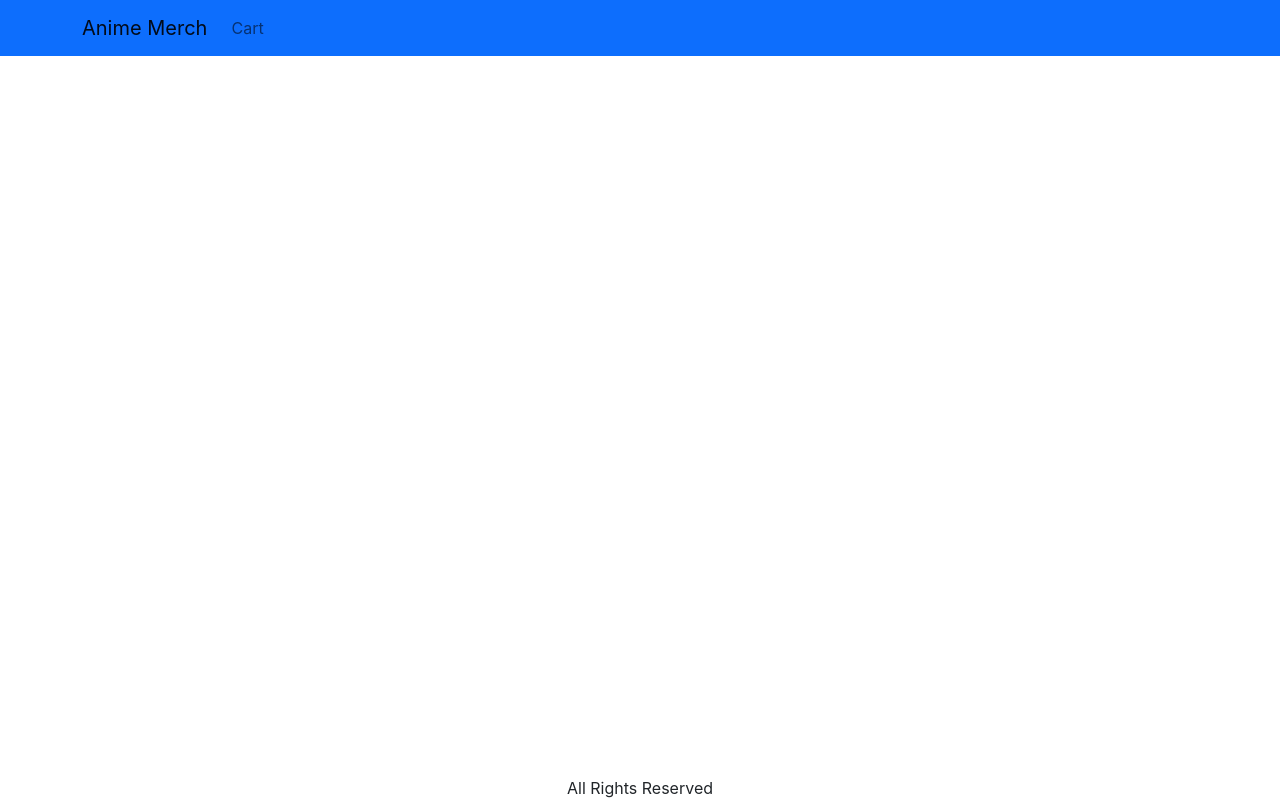
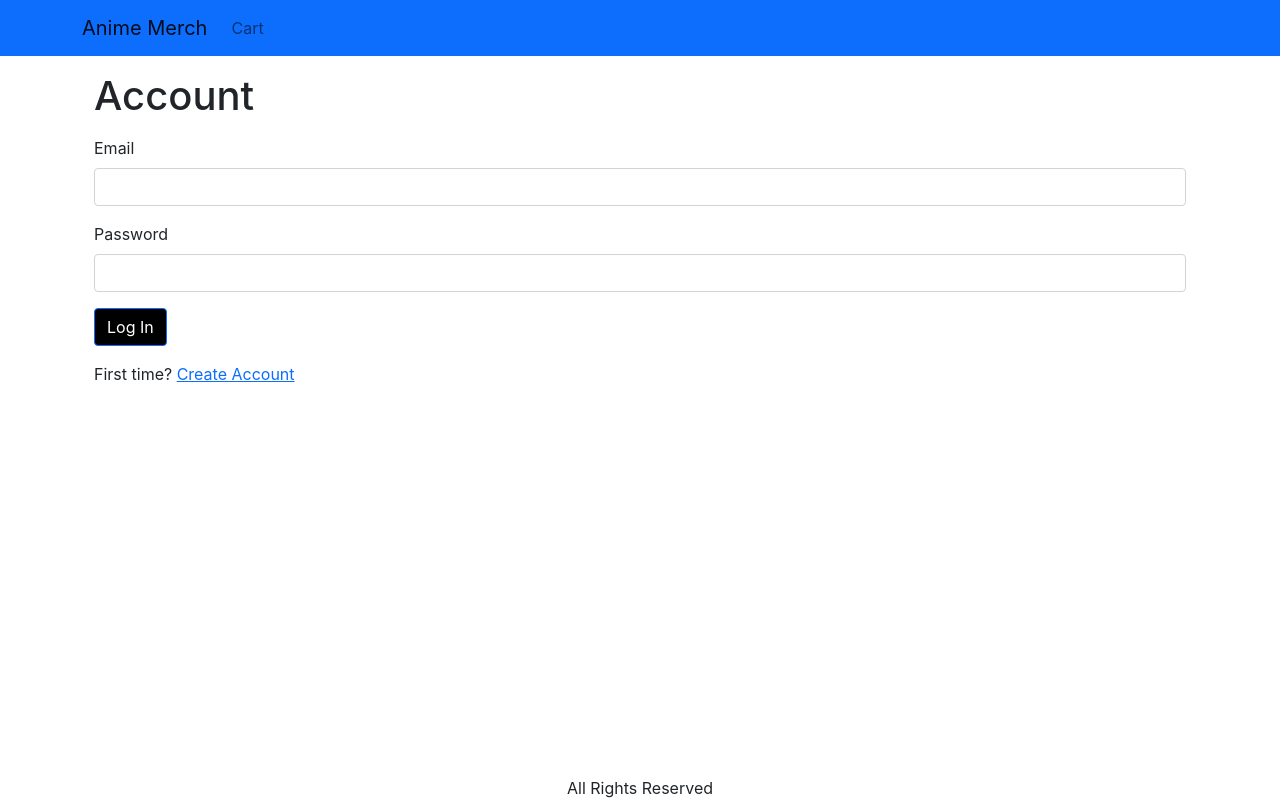
Before and after one commit to BHernandez9632/AnimeMerch, a React (Create React App) app in the folder frontend/: page /signin in a window 1280 px wide. Built offline with nearby package versions, Linux system fonts and the light colour scheme.

Commit message:
Signup Page

```diff
--- a/frontend/src/App.js
+++ b/frontend/src/App.js
@@ -9,6 +9,7 @@
 import { useContext } from 'react';
 import { Storage } from './Storage';
 import CartPage from './pages/CartPage';
+import LoginPage from './pages/LoginPage';
 
 function App() {
   const { state } = useContext(Storage);
@@ -39,6 +40,7 @@
           <Container className="mt-1">
             <Routes>
               <Route path="/merch/:slug" element={<MerchPage />} />
+              <Route path="/signin" element={<LoginPage />} />
               <Route path="/cart" element={<CartPage />} />
               <Route path="/" element={<HomePage />} />
             </Routes>
--- a/frontend/src/index.css
+++ b/frontend/src/index.css
@@ -31,6 +31,10 @@
   max-width: 400px;
 }
 
+.small-container {
+  max-width: 600px;
+}
+
 .merch-info {
   padding: 1rem;
 }
--- /dev/null
+++ b/frontend/src/pages/LoginPage.js
@@ -0,0 +1,37 @@
+import { Link, useLocation } from 'react-router-dom';
+import Container from 'react-bootstrap/Container';
+import Form from 'react-bootstrap/Form';
+import Button from 'react-bootstrap/Button';
+import { Helmet } from 'react-helmet-async';
+
+export default function LoginPage() {
+  const { search } = useLocation();
+  const redirectInUrl = new URLSearchParams(search).get('redirect');
+  const redirect = redirectInUrl ? redirectInUrl : '/';
+  return (
+    <Container className="s-container">
+      <Helmet>
+        <title>Log In</title>
+      </Helmet>
+      <h1 className="my-3">Account</h1>
+      <Form>
+        <Form.Group className="mb-3" logid="email">
+          <Form.Label>Email</Form.Label>
+          <Form.Control type="email" required />
+        </Form.Group>
+
+        <Form.Group className="mb-3" logid="password">
+          <Form.Label>Password</Form.Label>
+          <Form.Control type="password" required />
+        </Form.Group>
+        <div className="mb-3">
+          <Button type="submit">Log In</Button>
+        </div>
+        <div className="mb-3">
+          First time?{' '}
+          <Link to={`/signup?redirect=${redirect}`}>Create Account</Link>
+        </div>
+      </Form>
+    </Container>
+  );
+}
```
